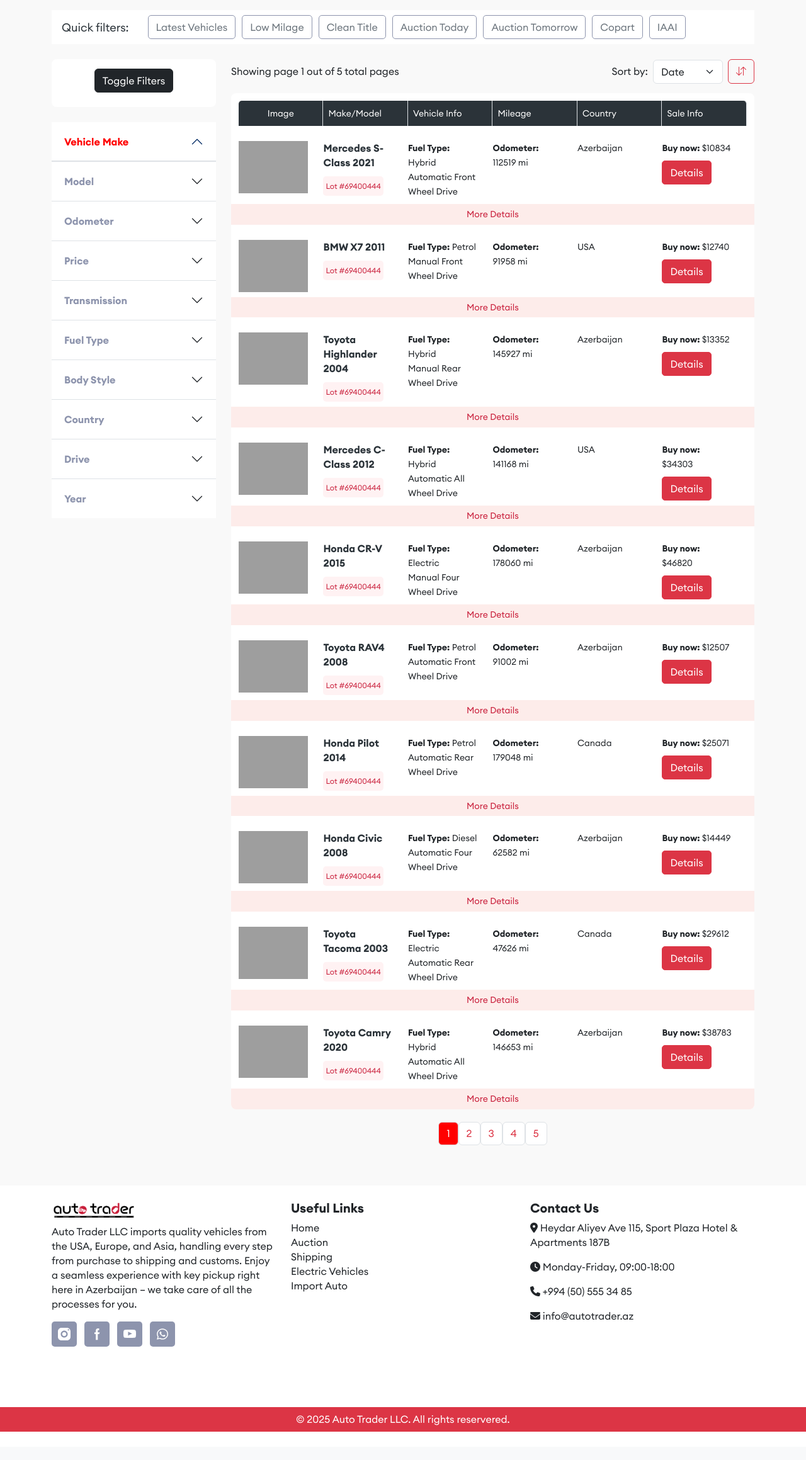
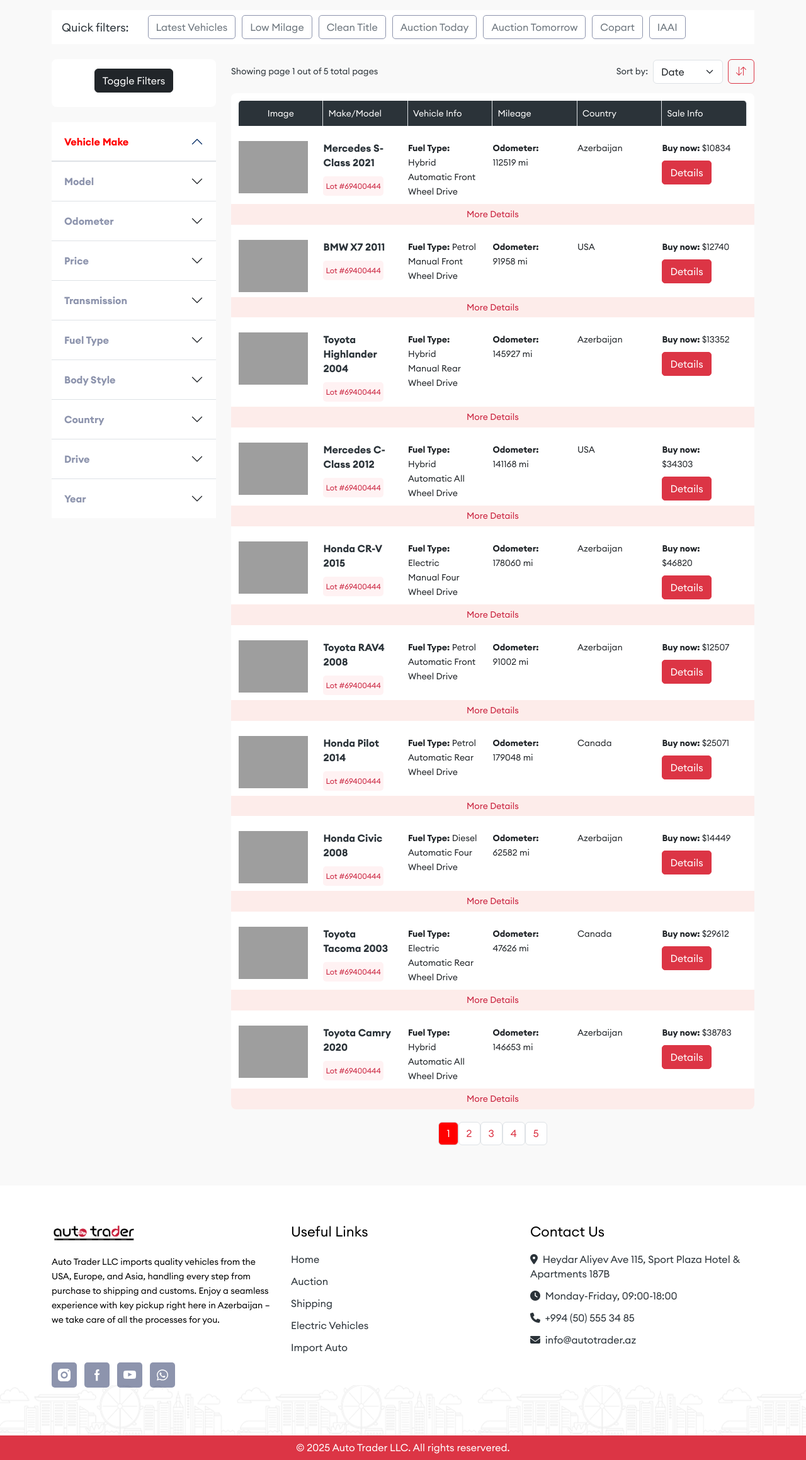
Before and after one commit to imjayyy/django-autotrader, a Django app: page /search-results in a window 1280 px wide. Shown: the part 178-2497 px from the top of the page at 63% size. Before the commit the page ends 2452 px from the top, so only its background shows below. Run offline with Django 4.2, Linux system fonts and the light colour scheme; data comes from the database, SQL or seed files in the repository; data that the repository does not hold is empty; some libraries are stand-ins or nearby versions; some web fonts are replaced; grey boxes are pictures that could not be loaded.

Commit message:
chore: footer ui + banner

```diff
--- a/autotrader/templates/partials/footer.html
+++ b/autotrader/templates/partials/footer.html
@@ -34,17 +34,24 @@
   .sticky-footer a.active i {
       font-size: 18px;
   }
+  .footer-banner{
+      width: 100%;
+      position: absolute;
+      bottom: 0;
+      left: 0;
+  }
 </style>
 
-<section class="bg-light text-dark py-4 mt-5 " style="background-color: white !important;">
-  <div class="container  d-none d-md-block" style="padding-bottom: 80px;">
+<section class="bg-light text-dark mt-5 " style="background-color: white !important;padding-top: 60px;">
+
+    <div class="position-relative">
+        <img src='{% static "images/assets/footer-banner.png" %}' alt="Footer Banner" height="80" class="footer-banner">
+        <div class="container d-none d-md-block" style="padding-bottom: 60px;">
             <div class="row text-center text-md-start ">
                 <!-- Auto Trader Info -->
                 <div class="col-md-4 mb-3">
-              <h5 class="fw-bold">
                     <img src='{% static "images/logo.png" %}' alt="Autotrader Logo" height="30">
-              </h5>
-              <p>
+                    <p class="text-sm" style="color: black;padding-bottom: 40px;margin-top: 20px;">
                         {% trans "Auto Trader LLC imports quality vehicles from the USA, Europe, and Asia, handling every step from purchase to shipping and customs. Enjoy a seamless experience with key pickup right here in Azerbaijan – we take care of all the processes for you." %}
                     </p>
                     <div class="d-flex justify-content-center justify-content-md-start gap-2">
@@ -76,28 +83,31 @@
 
                 <!-- Useful Links -->
                 <div class="col-md-4 mb-3">
-              <h5 class="fw-bold">{% trans "Useful Links" %}</h5>
-              <ul class="list-unstyled">
-                  <li><a href="#" class="text-dark text-decoration-none">{% trans "Home" %}</a></li>
-                  <li><a href="#" class="text-dark text-decoration-none">{% trans "Auction" %}</a></li>
-                  <li><a href="#" class="text-dark text-decoration-none">{% trans "Shipping" %}</a></li>
-                  <li><a href="#" class="text-dark text-decoration-none">{% trans "Electric Vehicles" %}</a></li>
-                  <li><a href="#" class="text-dark text-decoration-none">{% trans "Import Auto" %}</a></li>
+                    <h5 class="font-medium" style="font-size: 22px;color: black;padding-bottom: 20px;margin: 0 !important;">{% trans "Useful Links" %}</h5>
+                    <ul class="list-unstyled d-flex flex-column gap-2.5">
+                        <li><a href="#" class="text-primary-color fs-6 text-decoration-none">{% trans "Home" %}</a></li>
+                        <li><a href="#" class="text-primary-color fs-6 text-decoration-none">{% trans "Auction" %}</a></li>
+                        <li><a href="#" class="text-primary-color fs-6 text-decoration-none">{% trans "Shipping" %}</a></li>
+                        <li><a href="#" class="text-primary-color fs-6 text-decoration-none">{% trans "Electric Vehicles" %}</a></li>
+                        <li><a href="#" class="text-primary-color fs-6 text-decoration-none">{% trans "Import Auto" %}</a></li>
                     </ul>
                 </div>
 
                 <!-- Contact Info -->
                 <div class="col-md-4 mb-3">
-              <h5 class="fw-bold">{% trans "Contact Us" %}</h5>
-              <p><i class="fas fa-map-marker-alt"></i> {% trans "Heydar Aliyev Ave 115, Sport Plaza Hotel & Apartments 187B" %}</p>
-              <p><i class="fas fa-clock"></i> {% trans "Monday-Friday, 09:00-18:00" %}</p>
-              <p><i class="fas fa-phone"></i> {% trans "+994 (50) 555 34 85" %}</p>
-              <p><i class="fas fa-envelope"></i> {% trans "info@autotrader.az" %}</p>
+                    <h5 class="font-medium" style="font-size: 22px;color: black;padding-bottom: 20px;margin: 0 !important;">{% trans "Contact Us" %}</h5>
+                    <div class="d-flex flex-column gap-2.5">
+                        <p class="text-primary-color fs-6 m-0"><i class="fas fa-map-marker-alt me-1"></i> {% trans "Heydar Aliyev Ave 115, Sport Plaza Hotel & Apartments 187B" %}</p>
+                        <p class="text-primary-color fs-6 m-0"><i class="fas fa-clock me-1"></i> {% trans "Monday-Friday, 09:00-18:00" %}</p>
+                        <p class="text-primary-color fs-6 m-0"><i class="fas fa-phone me-1"></i> {% trans "+994 (50) 555 34 85" %}</p>
+                        <p class="text-primary-color fs-6 m-0"><i class="fas fa-envelope me-1"></i> {% trans "info@autotrader.az" %}</p>
+                    </div>
                 </div>
             </div>
 
 
 
+        </div>
     </div>
   <div class="container-fluid bg-danger text-white text-center py-2">
       © 2025 Auto Trader LLC.
--- a/autotrader/templates/search-results.html
+++ b/autotrader/templates/search-results.html
@@ -677,8 +677,8 @@
         <!-- Results Section -->
         <div class="col-md-9">
             <div class="results-header">
-                <span id="total-page-view"></span>
-                <div class="d-flex align-items-center">
+                <span id="total-page-view" class="text-primary-color text-sm"></span>
+                <div class="d-flex align-items-center text-primary-color text-sm">
                     <label for="sortBy" class="me-2">Sort by:</label>
                     <select class="form-select w-auto" id="sortBy">
                         <option value="date_updated">Date</option>
```
Also changed, not shown: autotrader/static/images/assets/footer-banner.png (added), 1 other file. Lines whose indentation alone changed are shown as unchanged.
